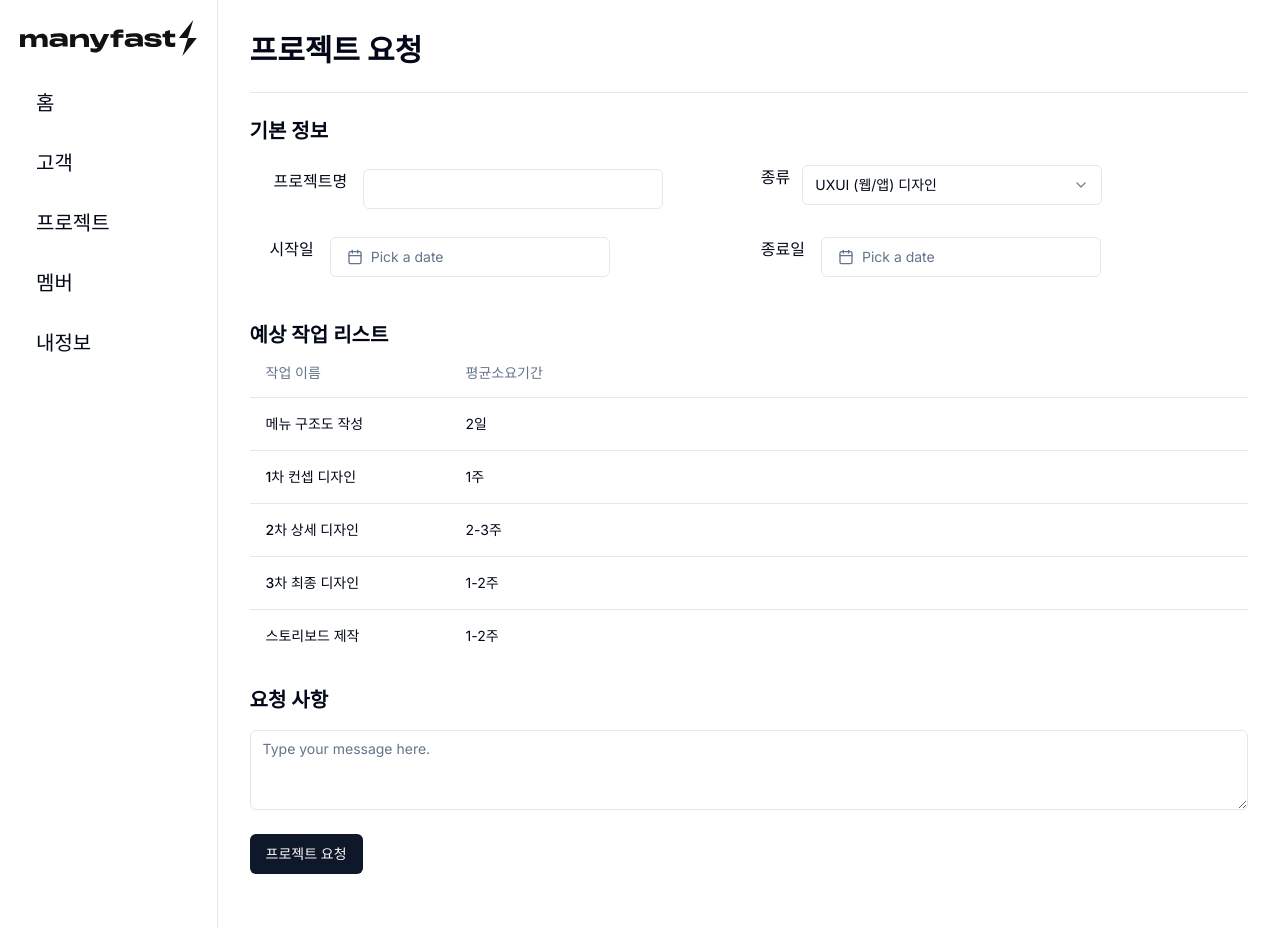
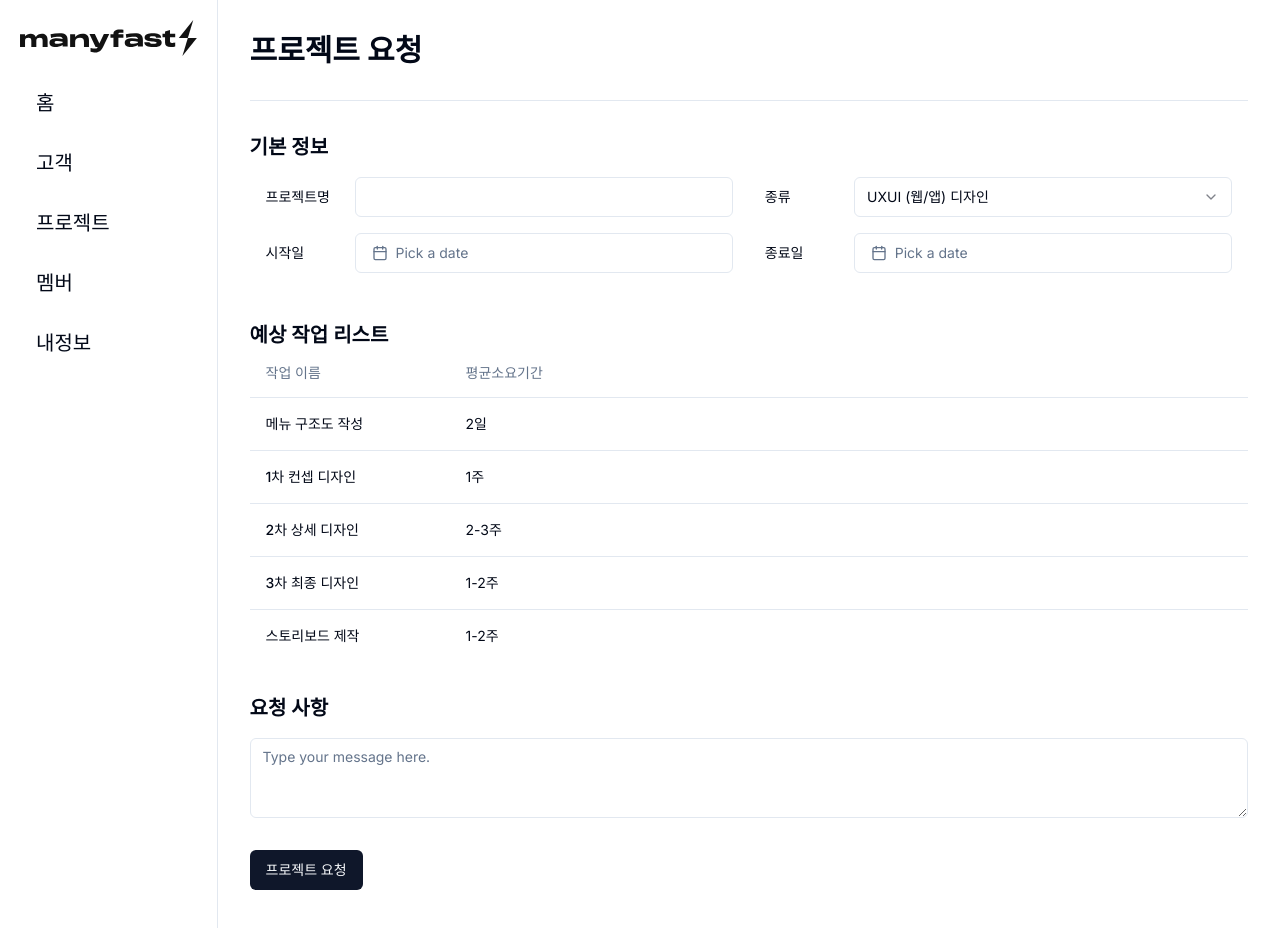
Before and after one commit to leolap-tony/manifast-test, a Next.js app: page /project/request in a window 1280 px wide. Shown: the top 928 px of the page. Built offline with nearby package versions, Linux system fonts and the light colour scheme.

Commit message:
프로젝트 검토페이지 수정

```diff
--- a/app/project/[pid]/check/page.tsx
+++ b/app/project/[pid]/check/page.tsx
@@ -1,5 +1,6 @@
-import React from "react";
+'use client'
 
+import React, {ChangeEvent, FormEvent, useEffect, useState} from "react";
 import { Separator } from "@/components/ui/separator";
 import { Button } from "@/components/ui/button";
 import { Label } from "@/components/ui/label";
@@ -14,7 +15,6 @@ import {
   SelectTrigger,
   SelectValue,
 } from "@/components/ui/select";
-
 import {
   Table,
   TableBody,
@@ -24,30 +24,62 @@ import {
   TableHeader,
   TableRow,
 } from "@/components/ui/table";
+import { TASKS,Task } from "@/data/tasks";
 
 const page = () => {
+  //세션 정보
+  //프로젝트 정보
+  //공급 그룹 정보
+  const [tasks, setTasks] = useState<Task[]>([])
+
+  useEffect(()=>{
+    TASKS[`uiux`].map((task)=>{
+      setTasks((prev)=>[...prev,{...task,startDate:'',}])
+    })
+  },[])
+
+  const handleChange = (e:ChangeEvent<HTMLInputElement>, i:number) => {
+    const {name, value} = e.target;
+    console.log(name, value)
+    console.log('test')
+    setTasks((prev)=>{
+      prev[i] = {...prev[i],[name]:value}
+      const newValue = [...prev]
+      newValue[i]={...newValue[i],[name]:value}
+      return newValue
+    })
+  }
+  const handleSwitch = (i:number) => {
+    setTasks((prev)=>{
+      const newValue = [...prev]
+      console.log(!newValue[i].milestone)
+      newValue[i] = {...newValue[i],milestone:!newValue[i].milestone}
+      return newValue
+    })
+  }
+
   return (
-    <div className="flex flex-col p-8 w-full gap-10">
+    <div className="flex flex-col gap-8 p-8 w-full">
       <h1 className="text-3xl font-bold">프로젝트 검토/수정</h1>
       <Separator />
-
+      <p>{JSON.stringify(tasks)}</p>
       <section className="flex flex-col">
         <h2 className="text-xl font-semibold">기본 정보</h2>
-        <div className="grid grid-cols-1 lg:grid-cols-2 gap-4 p-4 w-full">
+        <div className="grid grid-cols-1 lg:grid-cols-2 gap-x-8 gap-y-4 p-4">
           <div className="flex items-center">
-            <div className="w-24">프로젝트명</div>
+            <Label className="w-28">프로젝트명</Label>
             <Input name="projectName" className="" />
           </div>
           <div className="flex items-center">
-            <div className="w-24">종류</div>
+            <Label className="w-28">종류</Label>
             <Input name="projectName" className="" />
           </div>
           <div className="flex items-center">
-            <div className="w-24">시작일</div>
+            <Label className="w-28">시작일</Label>
             <Input name="projectName" className="" />
           </div>
           <div className="flex items-center">
-            <div className="w-24">종료일</div>
+            <Label className="w-28">종료일</Label>
             <Input name="projectName" className="" />
           </div>
         </div>
@@ -76,15 +108,16 @@ const page = () => {
             </TableRow>
           </TableHeader>
           <TableBody>
+            {tasks.map((task,i)=>(
               <TableRow>
                 <TableCell>
                   <Checkbox />
                 </TableCell>
                 <TableCell>
-                <Input />
+                  <Input name='taskName' defaultValue={tasks[i].taskName} onChange={(e)=>handleChange(e,i)}/>
                 </TableCell>
                 <TableCell>
-                <Switch />
+                  <Switch name='milestone' defaultChecked={tasks[i].milestone} onClick={()=>handleSwitch(i)}/>
                 </TableCell>
                 <TableCell>
                   <Input />
@@ -92,7 +125,7 @@ const page = () => {
                 <TableCell>
                   <Input />
                 </TableCell>
-              <TableCell>
+                <TableCell className="flex flex-col gap-1">
                   <div className="flex gap-2">
                     <Select name="type">
                       <SelectTrigger>
@@ -105,10 +138,11 @@ const page = () => {
                       </SelectContent>
                     </Select>
                     <Input />
-                  <Button>작업자추가</Button>
                   </div>
                 </TableCell>
+                <TableCell><Button>작업자추가</Button></TableCell>
               </TableRow>
+            ))}
           </TableBody>
         </Table>
       </section>
--- a/app/project/request/page.tsx
+++ b/app/project/request/page.tsx
@@ -42,20 +42,20 @@ const Page = () => {
   const [endDate, setEndDate] = useState<Date>();
 
   return (
-    <form action={createProject} className="flex flex-col gap-6 w-full p-8">
+    <form action={createProject} className="flex flex-col gap-8 w-full p-8">
       <h1 className="text-3xl font-bold">프로젝트 요청</h1>
       <Separator />
       <div className="flex flex-col">
         <h2 className="text-xl font-semibold">기본 정보</h2>
-        <div className="grid grid-cols-1 lg:grid-cols-2 gap-4 p-4">
-          <div className="flex p-2 gap-4">
-            <div className="">프로젝트명</div>
-            <Input name="projectName" className="w-[300px]" />
+        <div className="grid grid-cols-1 lg:grid-cols-2 gap-x-8 gap-y-4 p-4">
+          <div className="flex items-center">
+            <Label className="w-28">프로젝트명</Label>
+            <Input name="projectName" className="" />
           </div>
-          <div className="flex p-1 gap-3">
-            <div>종류</div>
+          <div className="flex items-center">
+            <Label className="w-28">종류</Label>
             <Select name="type" onValueChange={(value) => setType(value)}>
-              <SelectTrigger className="w-[300px]">
+              <SelectTrigger className="">
                 <SelectValue placeholder="UXUI (웹/앱) 디자인" />
               </SelectTrigger>
               <SelectContent>
@@ -81,14 +81,14 @@ const Page = () => {
               </SelectContent>
             </Select>
           </div>
-          <div className="flex p-1 gap-4">
-            <div>시작일</div>
+          <div className="flex items-center">
+            <Label className="w-28">시작일</Label>
             <Popover>
               <PopoverTrigger asChild>
                 <Button
                   variant={"outline"}
                   className={cn(
-                    "w-[280px] justify-start text-left font-normal",
+                    "w-full justify-start text-left font-normal",
                     !startDate && "text-muted-foreground",
                   )}
                 >
@@ -110,14 +110,14 @@ const Page = () => {
               </PopoverContent>
             </Popover>
           </div>
-          <div className="flex p-1 gap-4">
-            <div>종료일</div>
+          <div className="flex items-center">
+            <Label className="w-28">종료일</Label>
             <Popover>
               <PopoverTrigger asChild>
                 <Button
                   variant={"outline"}
                   className={cn(
-                    "w-[280px] justify-start text-left font-normal",
+                    "w-full justify-start text-left font-normal",
                     !endDate && "text-muted-foreground",
                   )}
                 >
--- a/data/tasks.ts
+++ b/data/tasks.ts
@@ -11,11 +11,14 @@ interface Tasks {
   rendering: Task[];
 }
 export interface Task {
+  taskName: string;
   milestone: boolean;
-  order: number;
-  taskName: string;
-  description: string;
-  time: string;
+  order?: number;
+  description?: string;
+  time?: string;
+  startDate?:string;
+  endDate?:string;
+  worker?:[{worker:string,inputRate:number}]
 }
 
 export const TASKS: Tasks = {
@@ -26,6 +29,9 @@ export const TASKS: Tasks = {
       taskName: "메뉴 구조도 작성",
       description: "",
       time: "2일",
+      startDate:"",
+      endDate:"",
+      worker:[{worker:"",inputRate:0}]
     },
     {
       milestone: true,
@@ -33,6 +39,9 @@ export const TASKS: Tasks = {
       taskName: "1차 컨셉 디자인",
       description: "",
       time: "1주",
+      startDate:"",
+      endDate:"",
+      worker:[{worker:"",inputRate:0}]
     },
     {
       milestone: true,
@@ -40,6 +49,9 @@ export const TASKS: Tasks = {
       taskName: "2차 상세 디자인",
       description: "",
       time: "2-3주",
+      startDate:"",
+      endDate:"",
+      worker:[{worker:"",inputRate:0}]
     },
     {
       milestone: true,
@@ -47,6 +59,9 @@ export const TASKS: Tasks = {
       taskName: "3차 최종 디자인",
       description: "",
       time: "1-2주",
+      startDate:"",
+      endDate:"",
+      worker:[{worker:"",inputRate:0}]
     },
     {
       milestone: true,
@@ -54,6 +69,9 @@ export const TASKS: Tasks = {
       taskName: "스토리보드 제작",
       description: "",
       time: "1-2주",
+      startDate:"",
+      endDate:"",
+      worker:[{worker:"",inputRate:0}]
     },
   ],
   branding: [
@@ -63,6 +81,9 @@ export const TASKS: Tasks = {
       taskName: "브랜드 요구사항 인터뷰",
       description: "",
       time: "1일",
+      startDate:"",
+      endDate:"",
+      worker:[{worker:"",inputRate:0}]
     },
     {
       milestone: true,
@@ -70,6 +91,9 @@ export const TASKS: Tasks = {
       taskName: "디자인 전략",
       description: "",
       time: "1주",
+      startDate:"",
+      endDate:"",
+      worker:[{worker:"",inputRate:0}]
     },
     {
       milestone: true,
@@ -77,6 +101,9 @@ export const TASKS: Tasks = {
       taskName: "1차 컨셉 시안",
       description: "",
       time: "1주",
+      startDate:"",
+      endDate:"",
+      worker:[{worker:"",inputRate:0}]
     },
     {
       milestone: true,
@@ -84,6 +111,9 @@ export const TASKS: Tasks = {
       taskName: "2차 최종 시안",
       description: "",
       time: "1-2주",
+      startDate:"",
+      endDate:"",
+      worker:[{worker:"",inputRate:0}]
     },
     {
       milestone: true,
@@ -91,6 +121,9 @@ export const TASKS: Tasks = {
       taskName: "어플리케이션 제작",
       description: "",
       time: "1-2주",
+      startDate:"",
+      endDate:"",
+      worker:[{worker:"",inputRate:0}]
     },
     {
       milestone: true,
@@ -98,6 +131,9 @@ export const TASKS: Tasks = {
       taskName: "브랜드 가이드북",
       description: "",
       time: "2주",
+      startDate:"",
+      endDate:"",
+      worker:[{worker:"",inputRate:0}]
     },
   ],
   landingpage: [
@@ -107,6 +143,9 @@ export const TASKS: Tasks = {
       taskName: "와이어프레임 확정",
       description: "",
       time: "2일",
+      startDate:"",
+      endDate:"",
+      worker:[{worker:"",inputRate:0}]
     },
     {
       milestone: true,
@@ -114,6 +153,9 @@ export const TASKS: Tasks = {
       taskName: "1차 컨셉 디자인",
       description: "",
       time: "1주",
+      startDate:"",
+      endDate:"",
+      worker:[{worker:"",inputRate:0}]
     },
     {
       milestone: true,
@@ -121,6 +163,9 @@ export const TASKS: Tasks = {
       taskName: "2차 최종 디자인",
       description: "",
       time: "1-2주",
+      startDate:"",
+      endDate:"",
+      worker:[{worker:"",inputRate:0}]
     },
     {
       milestone: true,
@@ -128,6 +173,9 @@ export const TASKS: Tasks = {
       taskName: "퍼블리싱 진행",
       description: "",
       time: "1-2주",
+      startDate:"",
+      endDate:"",
+      worker:[{worker:"",inputRate:0}]
     },
     {
       milestone: true,
@@ -135,6 +183,9 @@ export const TASKS: Tasks = {
       taskName: "스토리보드 제작",
       description: "",
       time: "1주",
+      startDate:"",
+      endDate:"",
+      worker:[{worker:"",inputRate:0}]
     },
     {
       milestone: true,
@@ -142,6 +193,9 @@ export const TASKS: Tasks = {
       taskName: "도메인-호스팅 연결",
       description: "",
       time: "1일",
+      startDate:"",
+      endDate:"",
+      worker:[{worker:"",inputRate:0}]
     },
   ],
   contents: [
@@ -151,6 +205,9 @@ export const TASKS: Tasks = {
       taskName: "사전 조율",
       description: "",
       time: "1일",
+      startDate:"",
+      endDate:"",
+      worker:[{worker:"",inputRate:0}]
     },
     {
       milestone: true,
@@ -158,6 +215,9 @@ export const TASKS: Tasks = {
       taskName: "1차 컨셉 디자인",
       description: "",
       time: "1일",
+      startDate:"",
+      endDate:"",
+      worker:[{worker:"",inputRate:0}]
     },
     {
       milestone: true,
@@ -165,6 +225,9 @@ export const TASKS: Tasks = {
       taskName: "최종 디자인",
       description: "",
       time: "2일",
+      startDate:"",
+      endDate:"",
+      worker:[{worker:"",inputRate:0}]
     },
     {
       milestone: true,
@@ -172,6 +235,9 @@ export const TASKS: Tasks = {
       taskName: "디자인 수정",
       description: "",
       time: "1일",
+      startDate:"",
+      endDate:"",
+      worker:[{worker:"",inputRate:0}]
     },
   ],
   print: [
@@ -181,6 +247,9 @@ export const TASKS: Tasks = {
       taskName: "사전 조율",
       description: "",
       time: "1일",
+      startDate:"",
+      endDate:"",
+      worker:[{worker:"",inputRate:0}]
     },
     {
       milestone: true,
@@ -188,6 +257,9 @@ export const TASKS: Tasks = {
       taskName: "1차 컨셉 디자인",
       description: "",
       time: "1일",
+      startDate:"",
+      endDate:"",
+      worker:[{worker:"",inputRate:0}]
     },
     {
       milestone: true,
@@ -195,6 +267,9 @@ export const TASKS: Tasks = {
       taskName: "최종 디자인",
       description: "",
       time: "1일",
+      startDate:"",
+      endDate:"",
+      worker:[{worker:"",inputRate:0}]
     },
     {
       milestone: true,
@@ -202,6 +277,9 @@ export const TASKS: Tasks = {
       taskName: "디자인 수정",
       description: "",
       time: "1일",
+      startDate:"",
+      endDate:"",
+      worker:[{worker:"",inputRate:0}]
     },
   ],
   ppt: [
@@ -211,6 +289,9 @@ export const TASKS: Tasks = {
       taskName: "사전 조율",
       description: "",
       time: "1일",
+      startDate:"",
+      endDate:"",
+      worker:[{worker:"",inputRate:0}]
     },
     {
       milestone: true,
@@ -218,6 +299,9 @@ export const TASKS: Tasks = {
       taskName: "1차 컨셉 디자인",
       description: "",
       time: "2일",
+      startDate:"",
+      endDate:"",
+      worker:[{worker:"",inputRate:0}]
     },
     {
       milestone: true,
@@ -225,6 +309,9 @@ export const TASKS: Tasks = {
       taskName: "최종 디자인",
       description: "",
       time: "2일",
+      startDate:"",
+      endDate:"",
+      worker:[{worker:"",inputRate:0}]
     },
     {
       milestone: true,
@@ -232,6 +319,9 @@ export const TASKS: Tasks = {
       taskName: "디자인 수정",
       description: "",
       time: "1일",
+      startDate:"",
+      endDate:"",
+      worker:[{worker:"",inputRate:0}]
     },
     {
       milestone: true,
@@ -239,6 +329,9 @@ export const TASKS: Tasks = {
       taskName: "추가 디자인",
       description: "",
       time: "2일",
+      startDate:"",
+      endDate:"",
+      worker:[{worker:"",inputRate:0}]
     },
   ],
   ux: [
@@ -248,6 +341,9 @@ export const TASKS: Tasks = {
       taskName: "리서치 요구사항 인터뷰",
       description: "",
       time: "1일",
+      startDate:"",
+      endDate:"",
+      worker:[{worker:"",inputRate:0}]
     },
     {
       milestone: true,
@@ -255,6 +351,9 @@ export const TASKS: Tasks = {
       taskName: "리서치 개요 설정",
       description: "",
       time: "3일",
+      startDate:"",
+      endDate:"",
+      worker:[{worker:"",inputRate:0}]
     },
     {
       milestone: true,
@@ -262,6 +361,9 @@ export const TASKS: Tasks = {
       taskName: "리서치 기획 및 참여자 선정",
       description: "",
       time: "1-2주",
+      startDate:"",
+      endDate:"",
+      worker:[{worker:"",inputRate:0}]
     },
     {
       milestone: true,
@@ -269,6 +371,9 @@ export const TASKS: Tasks = {
       taskName: "테스트 진행",
       description: "",
       time: "1주",
+      startDate:"",
+      endDate:"",
+      worker:[{worker:"",inputRate:0}]
     },
     {
       milestone: true,
@@ -276,6 +381,9 @@ export const TASKS: Tasks = {
       taskName: "결과 데이터 분석",
       description: "",
       time: "1주",
+      startDate:"",
+      endDate:"",
+      worker:[{worker:"",inputRate:0}]
     },
     {
       milestone: true,
@@ -283,6 +391,9 @@ export const TASKS: Tasks = {
       taskName: "결과 보고서 제작",
       description: "",
       time: "1주",
+      startDate:"",
+      endDate:"",
+      worker:[{worker:"",inputRate:0}]
     },
   ],
   motiongraphic: [
@@ -292,6 +403,9 @@ export const TASKS: Tasks = {
       taskName: "사전 조율",
       description: "",
       time: "2일",
+      startDate:"",
+      endDate:"",
+      worker:[{worker:"",inputRate:0}]
     },
     {
       milestone: true,
@@ -299,6 +413,9 @@ export const TASKS: Tasks = {
       taskName: "씬 구분 및 스타일 프레임",
       description: "",
       time: "3일",
+      startDate:"",
+      endDate:"",
+      worker:[{worker:"",inputRate:0}]
     },
     {
       milestone: true,
@@ -306,6 +423,9 @@ export const TASKS: Tasks = {
       taskName: "프리비즈",
       description: "",
       time: "1-2주",
+      startDate:"",
+      endDate:"",
+      worker:[{worker:"",inputRate:0}]
     },
     {
       milestone: true,
@@ -313,6 +433,9 @@ export const TASKS: Tasks = {
       taskName: "씬 제작",
       description: "",
       time: "1-3주",
+      startDate:"",
+      endDate:"",
+      worker:[{worker:"",inputRate:0}]
     },
     {
       milestone: true,
@@ -320,6 +443,9 @@ export const TASKS: Tasks = {
       taskName: "프리뷰",
       description: "",
       time: "1주",
+      startDate:"",
+      endDate:"",
+      worker:[{worker:"",inputRate:0}]
     },
     {
       milestone: true,
@@ -327,6 +453,9 @@ export const TASKS: Tasks = {
       taskName: "렌더링",
       description: "",
       time: "1-2주",
+      startDate:"",
+      endDate:"",
+      worker:[{worker:"",inputRate:0}]
     },
   ],
   rendering: [
@@ -336,6 +465,9 @@ export const TASKS: Tasks = {
       taskName: "기획 내용 확인, 레퍼런스",
       description: "",
       time: "2일",
+      startDate:"",
+      endDate:"",
+      worker:[{worker:"",inputRate:0}]
     },
     {
       milestone: true,
@@ -343,6 +475,9 @@ export const TASKS: Tasks = {
       taskName: "장면 구성 및 디자인 기획",
       description: "",
       time: "3일",
+      startDate:"",
+      endDate:"",
+      worker:[{worker:"",inputRate:0}]
     },
     {
       milestone: true,
@@ -350,6 +485,9 @@ export const TASKS: Tasks = {
       taskName: "씬 제작 및 디벨롭",
       description: "",
       time: "2-4일",
+      startDate:"",
+      endDate:"",
+      worker:[{worker:"",inputRate:0}]
     },
     {
       milestone: true,
@@ -357,6 +495,9 @@ export const TASKS: Tasks = {
       taskName: "렌더링 및 공유",
       description: "",
       time: "2일",
+      startDate:"",
+      endDate:"",
+      worker:[{worker:"",inputRate:0}]
     },
   ],
 };
--- a/next.config.mjs
+++ b/next.config.mjs
@@ -3,6 +3,7 @@ const nextConfig = {
   images: {
     domains: ["lh3.googleusercontent.com"],
   },
+  reactStrictMode: false,
 };
 
 export default nextConfig;
```
Also changed, not shown: app/project/actions.ts (+8 -2 lines). Lines whose indentation alone changed are shown as unchanged.
